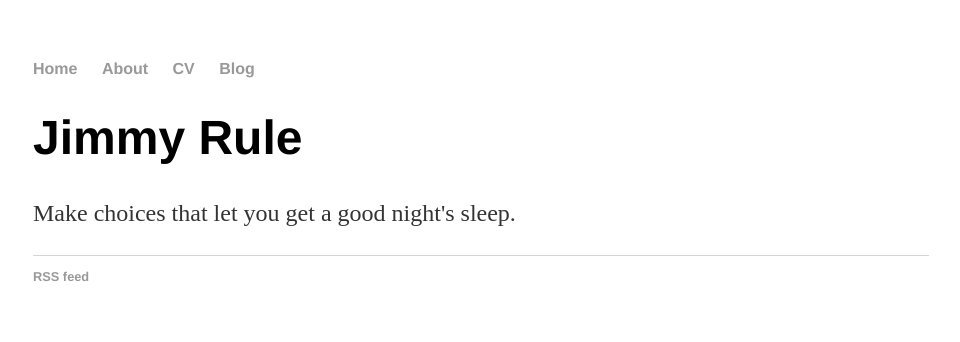
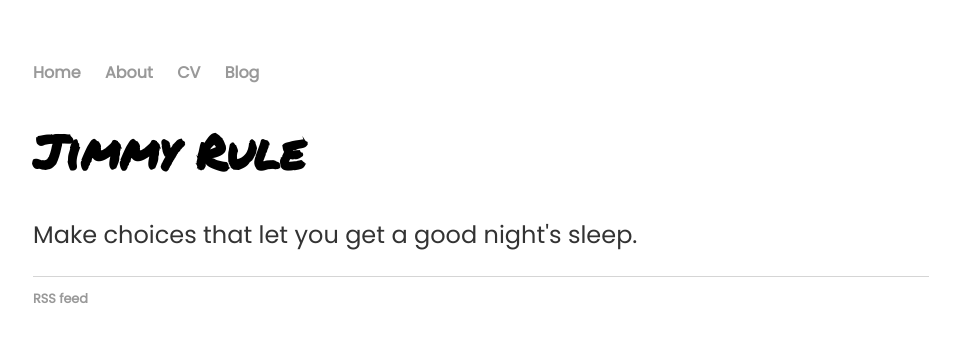
Before and after one commit to jimmyrule/jimmyrule.github.io, a Jekyll site: the page built from index.html, in a window 1280 px wide. Shown: the top 342 px of the page, without its empty margins (159-1119 px from the left). Built offline with Jekyll 4.4.1, drawn with Linux system fonts in a browser that asks for light colours.

Commit message:
Update main.css
Changed fonts to Permanent Marker and Poppins.

```diff
--- a/css/main.css
+++ b/css/main.css
@@ -1,9 +1,12 @@
+@import url('https://fonts.googleapis.com/css2?family=Permanent+Marker&display=swap');
+@import url('https://fonts.googleapis.com/css2?family=Poppins&display=swap');
+
 body {
     margin: 60px auto;
     width: 70%;
+    font-family: 'Poppins', sans-serif;
 }
 nav ul, footer ul {
-    font-family:'Helvetica', 'Arial', 'Sans-Serif';
     padding: 0px;
     list-style: none;
     font-weight: bold;
@@ -21,7 +24,7 @@
 }
 h1 {
     font-size: 3em;
-    font-family:'Helvetica', 'Arial', 'Sans-Serif';
+    font-family: 'Permanent Marker', cursive;
 }
 p {
     font-size: 1.5em;
```
